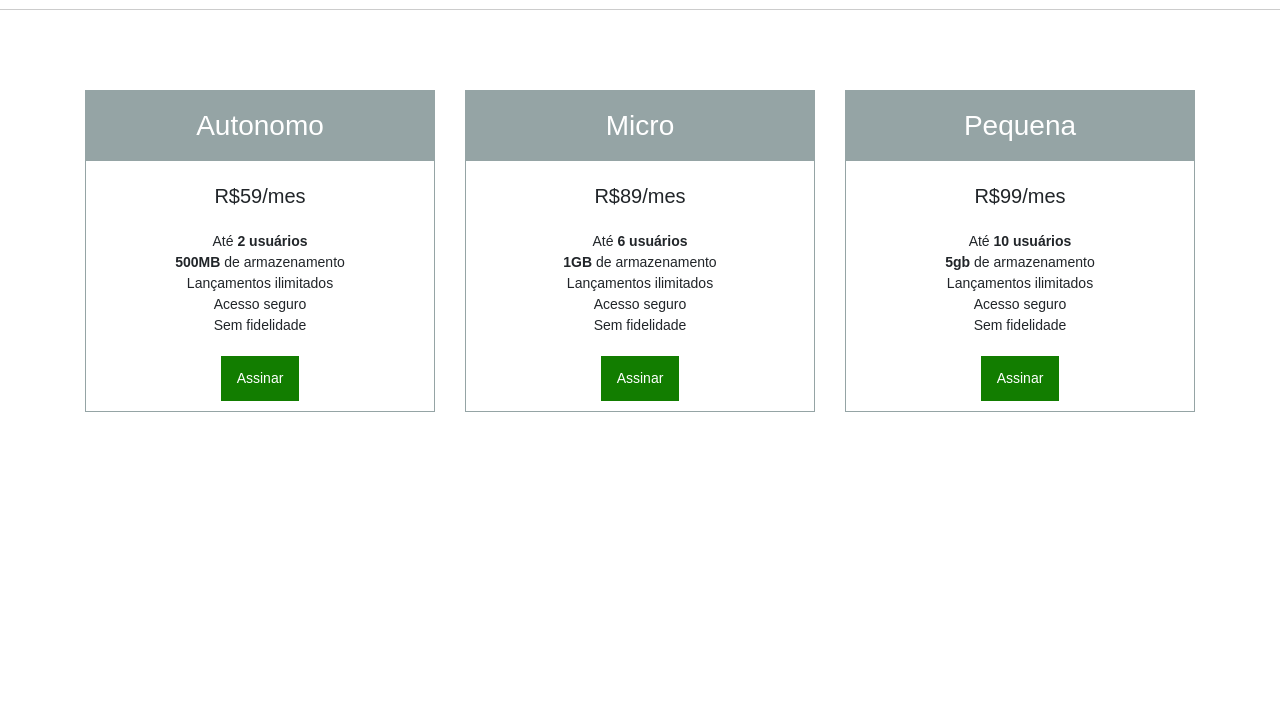
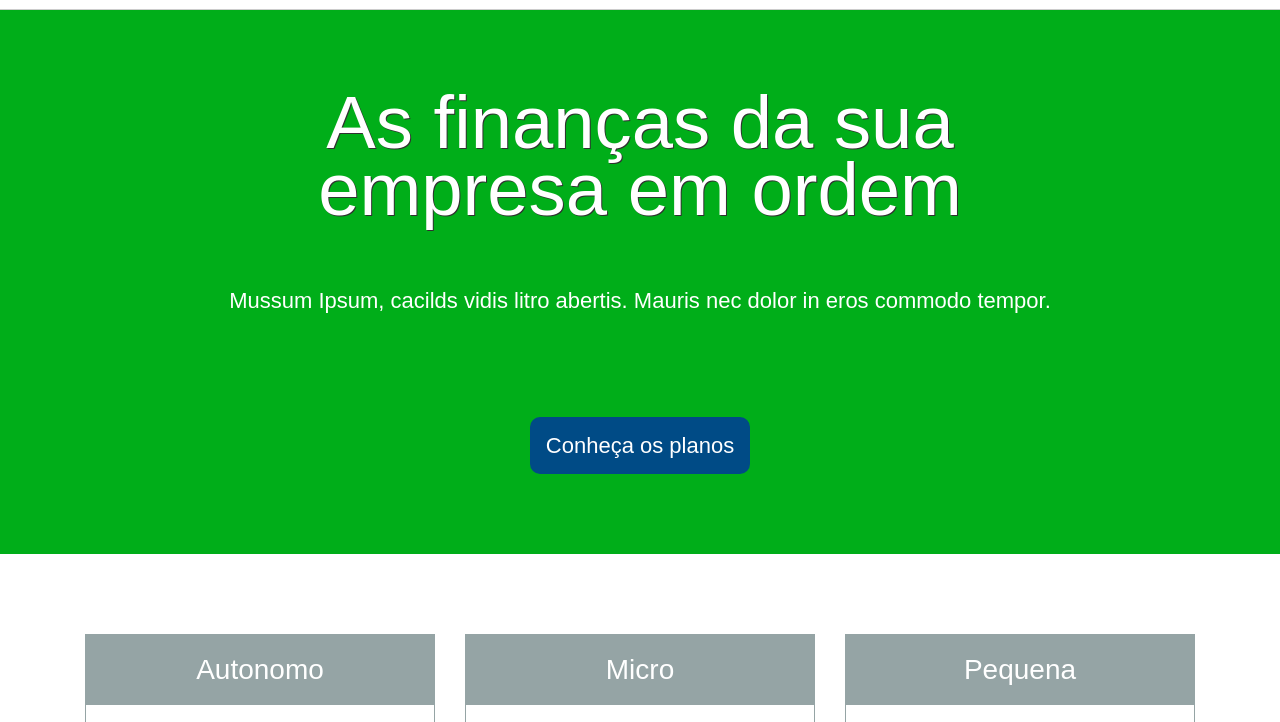
Before and after one commit to glangort/curso_css, a plain HTML site: page index.html in a window 1280 px wide. Shown: the part 50-772 px from the top of the page. Drawn offline with Linux system fonts and the light colour scheme.

Commit message:
20191230

```diff
--- a/css/base.css
+++ b/css/base.css
@@ -1,6 +1,9 @@
+html{
+    font-size: 62.5%;
+}
 body {
     margin: 0;
 
     font-family: Arial, Helvetica, sans-serif;
-    font-size: 14px;
+    font-size: 1.4rem;
 }
--- a/css/components.css
+++ b/css/components.css
@@ -33,7 +33,7 @@
     list-style: none;
 }
 
-.plano__caracteristicas >  li {
+.plano__caracteristicas>li {
     text-align: center;
 }
 
@@ -53,7 +53,8 @@
     text-decoration: none;
 }
 
-.botao:hover, .botao:focus {
+.botao:hover,
+.botao:focus {
     background-color: #aaa;
     text-decoration: none;
     color: #fff;
@@ -63,6 +64,61 @@
     background-color: #127d00;
 }
 
-.botao--assinar:hover, .botao--assinar:focus{
+.botao--assinar:hover,
+.botao--assinar:focus {
     background-color: #0e6400;
 }
+
+.botao--principal {
+    border-radius: 10px;
+
+    background-color: #004b86;
+}
+
+.botao--principal:hover,
+.botao--principal:focus {
+
+    background-color: #003b6a;
+}
+
+.chamada {
+    font-size: 1.6rem;
+    text-align: center;
+}
+
+.chamada__titulo {
+    margin: 0;
+
+    color: #fff;
+
+    font-size: 3.375em;
+    line-height: 0.9;
+    text-shadow: 1px 1px #313131;
+}
+
+.chamada__subtitulo {
+    margin: 60px 0;
+
+    color: #fff;
+
+    font-size: 1em;
+}
+
+.chamada__acao {
+    font-size: 1em;
+
+    padding: 40px;
+
+    text-align: center;
+
+    padding-bottom: 0px;
+}
+
+@media(min-width: 992px) {
+    .chamada {
+        padding-left: 10%;
+        padding-right: 10%;
+
+        font-size: 2.2rem;
+    }
+}
--- a/css/layout.css
+++ b/css/layout.css
@@ -10,3 +10,10 @@
 .layout-planos {
     padding: 80px 0;
 }
+
+.layout-chamada{
+    align-items: top;
+    padding: 80px 0;
+
+    background-color: #00ae19;
+}
--- a/index.html
+++ b/index.html
@@ -21,6 +21,20 @@
             <img src="images/logo.png" width="100" height="35" alt="MyPilas">
         </div>
     </header>
+
+    <section class="layout-chamada">
+        <div class="container">
+            <div class="chamada">
+                <h1 class="chamada__titulo">As finanças da sua empresa em ordem</h1>
+                <p class="chamada__subtitulo">Mussum Ipsum, cacilds vidis litro abertis. Mauris nec dolor in eros commodo tempor.</p>
+
+                <div class="chamada__acao">
+                    <a class="botao botao--principal" href="#planos">Conheça os planos</a>
+                </div>
+            </div>
+        </div>
+    </section>
+
 
     <div id="planos" class="layout-planos">
         <div class="container">
```
